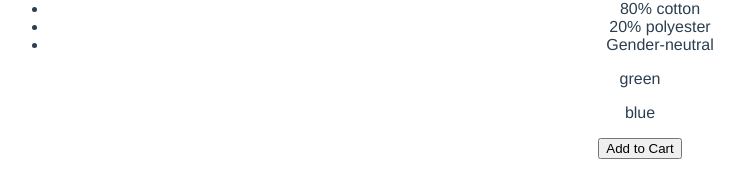
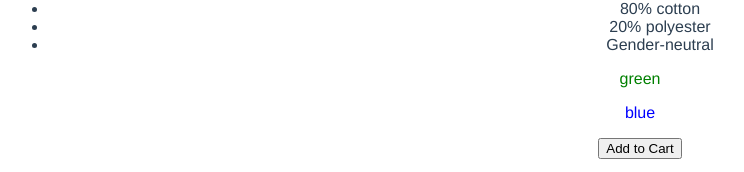
Before and after one commit to MIClavelTe/vue-my-project, a Vue app: page /about in a window 1280 px wide. Shown: the part 218-390 px from the top of the page, without its empty margins (0-744 px from the left). Built offline with nearby package versions, Linux system fonts and the light colour scheme.

Commit message:
class and style binding

```diff
--- a/src/views/About.vue
+++ b/src/views/About.vue
@@ -13,14 +13,24 @@
         <li v-for="(detail, index) in details" :key="index">{{ detail }}</li>
       </ul>
 
-      <div v-for="variant in variants" :key="variant.varientsId">
-        <p @mouseover="updateProduct(variant.variantImage)">
-          {{ variant.variantColor }}
-        </p>
+      <div
+        v-for="variant in variants"
+        :key="variant.varientsId"
+        class="color-box"
+        :style="{ color: variant.variantColor }"
+        @mouseover="updateProduct(variant.variantImage)"
+      >
+        <p>{{ variant.variantColor }}</p>
       </div>
     </div>
 
-    <button v-on:click="addToCart">Add to Cart</button>
+    <button
+      v-on:click="addToCart"
+      :disabled="!inStock"
+      :class="{ disabledButton: !inStock }"
+    >
+      Add to Cart
+    </button>
 
     <div class="cart">
       <p>Cart({{ cart }})</p>
```
